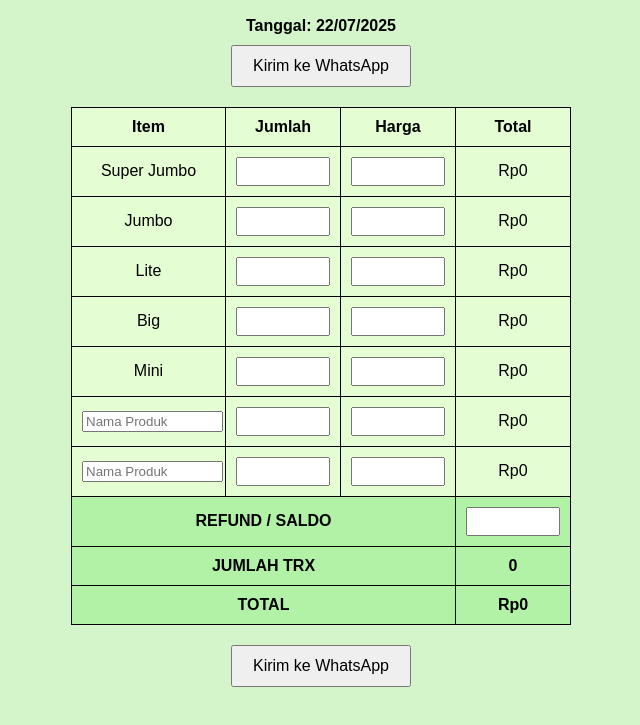
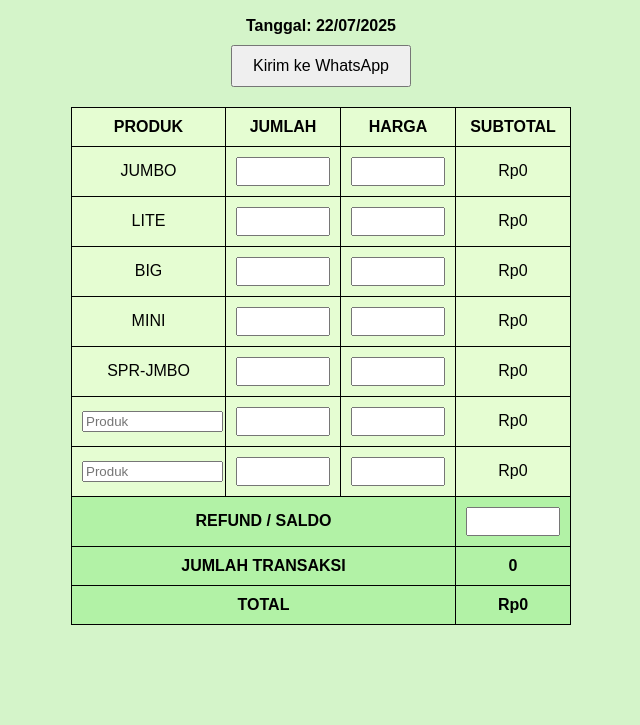
Before and after one commit to heruahmad1/rekapan-store, a plain HTML site: page index.html in a window 1280 px wide. Shown: the part 71-796 px from the top of the page, without its empty margins (319-959 px from the left). Drawn offline with Linux system fonts and the light colour scheme.

Commit message:
Update index.html

```diff
--- a/index.html
+++ b/index.html
@@ -51,52 +51,52 @@
 <table>
     <thead>
       <tr>
-        <th>Item</th>
-        <th>Jumlah</th>
-        <th>Harga</th>
-        <th>Total</th>
+        <th>PRODUK</th>
+        <th>JUMLAH</th>
+        <th>HARGA</th>
+        <th>SUBTOTAL</th>
       </tr>
     </thead>
     <tbody id="productTable">
       <tr>
-        <td>Super Jumbo</td>
+        <td>JUMBO</td>
         <td><input type="number" min="0" value="" onfocus="this.value=''" onchange="hitung()"></td>
         <td><input type="number" min="0" value="" onfocus="this.value=''" onchange="hitung()"></td>
         <td class="total">Rp0</td>
       </tr>
       <tr>
-        <td>Jumbo</td>
+        <td>LITE</td>
         <td><input type="number" min="0" value="" onfocus="this.value=''" onchange="hitung()"></td>
         <td><input type="number" min="0" value="" onfocus="this.value=''" onchange="hitung()"></td>
         <td class="total">Rp0</td>
       </tr>
       <tr>
-        <td>Lite</td>
+        <td>BIG</td>
         <td><input type="number" min="0" value="" onfocus="this.value=''" onchange="hitung()"></td>
         <td><input type="number" min="0" value="" onfocus="this.value=''" onchange="hitung()"></td>
         <td class="total">Rp0</td>
       </tr>
       <tr>
-        <td>Big</td>
+        <td>MINI</td>
         <td><input type="number" min="0" value="" onfocus="this.value=''" onchange="hitung()"></td>
         <td><input type="number" min="0" value="" onfocus="this.value=''" onchange="hitung()"></td>
         <td class="total">Rp0</td>
       </tr>
       <tr>
-        <td>Mini</td>
+        <td>SPR-JMBO</td>
         <td><input type="number" min="0" value="" onfocus="this.value=''" onchange="hitung()"></td>
         <td><input type="number" min="0" value="" onfocus="this.value=''" onchange="hitung()"></td>
         <td class="total">Rp0</td>
       </tr>
 
       <tr>
-        <td><input type="text" placeholder="Nama Produk" style="width:100%"></td>
+        <td><input type="text" placeholder="Produk" style="width:100%"></td>
         <td><input type="number" min="0" value="" onfocus="this.value=''" onchange="hitung()"></td>
         <td><input type="number" min="0" value="" onfocus="this.value=''" onchange="hitung()"></td>
         <td class="total">Rp0</td>
       </tr>
       <tr>
-        <td><input type="text" placeholder="Nama Produk" style="width:100%"></td>
+        <td><input type="text" placeholder="Produk" style="width:100%"></td>
         <td><input type="number" min="0" value="" onfocus="this.value=''" onchange="hitung()"></td>
         <td><input type="number" min="0" value="" onfocus="this.value=''" onchange="hitung()"></td>
         <td class="total">Rp0</td>
@@ -108,7 +108,7 @@
         <td colspan="3">REFUND / SALDO</td><td><input type="number" min="0" value="" id="refund" onfocus="this.value=''" onchange="hitung()"></td>
       </tr>
       <tr>
-        <td colspan="3">JUMLAH TRX</td>
+        <td colspan="3">JUMLAH TRANSAKSI</td>
         <td id="totalTrx">0</td>
       </tr>
       <tr>
@@ -135,7 +135,7 @@
 
         row.cells[3].innerText = formatRupiah(total);
 
-        jumlahTrx += qty;
+        jumlahTrx += jumlah;
         totalSemua += total;
       });
 
@@ -148,16 +148,16 @@
     window.onload = hitung;
 
 function kirimWhatsApp() {
-  let pesan = "*Rekap Transaksi*%0A";
+  let pesan = `📆 Tanggal: ${tanggal}\n📦 REKAPAN TRANSAKSI:`;
   const rows = document.querySelectorAll("#productTable tr");
 
   rows.forEach(row => {
     const nama = row.cells[0].querySelector("input")?.value || row.cells[0].innerText;
-    const qty = row.cells[1].querySelector("input").value || 0;
+    const jumlah = row.cells[1].querySelector("input").value || 0;
     const harga = row.cells[2].querySelector("input").value || 0;
     const total = row.cells[3].innerText;
 
-    if (qty > 0 && harga > 0) {
+    if (jumlah > 0 && harga > 0) {
       pesan += `- ${nama}: ${qty} x Rp${(parseInt(harga)*1000).toLocaleString('id-ID')} = ${total}%0A`;
     }
   });
@@ -166,9 +166,15 @@ function kirimWhatsApp() {
   const grand = document.getElementById("grandTotal").innerText;
   const refund = document.getElementById("refund").value;
   if (refund) {
-    pesan += `Refund: Rp${(parseInt(refund)*1000).toLocaleString('id-ID')}%0A`;
+    pesan += `🥇Refund: Rp${(parseInt(refund)*1000).toLocaleString('id-ID')}%0A`;
   }
-  pesan += `Jumlah Transaksi: ${trx}%0ATotal: ${grand}`;
+  pesan += `🧾Jumlah Transaksi: ${trx}%0A💰Total: ${grand}`;
+ pesan += `
+💳 PAYMENT
+SEABANK : 901516847602
+DANA : 082236625627
+A.N : AHMAD KHAIRUDIN
+QRIS DI SINI 👉 rebrand.ly/QRIS-HR`;
 
   const url = "https://wa.me/?text=" + pesan;
   window.open(url, "_blank");
@@ -183,10 +189,5 @@ document.addEventListener("DOMContentLoaded", function() {
 
 </script>
 
-
-  <div style="text-align:center; margin-top: 20px;">
-    <button onclick="kirimWhatsApp()" style="padding: 10px 20px; font-size: 16px;">Kirim ke WhatsApp</button>
-  </div>
-
 </body>
 </html>
```
